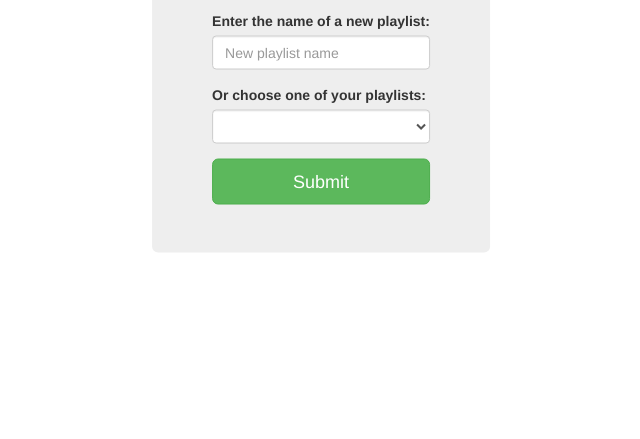
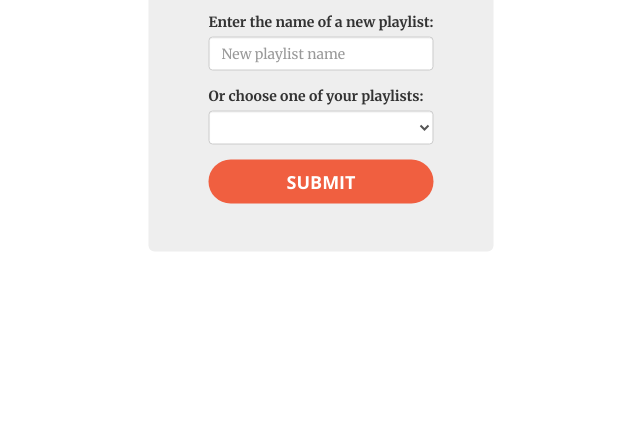
Before and after one commit to mkrum/Jamocracy, a website: page public/info.html in a window 1280 px wide. Shown: the part 361-800 px from the top of the page, without its empty margins (319-959 px from the left). Drawn offline with nearby package versions, Linux system fonts and the light colour scheme; no server answers.

Commit message:
better button on info

```diff
--- a/public/info.html
+++ b/public/info.html
@@ -5,6 +5,34 @@
 		<link rel="stylesheet" href="//netdna.bootstrapcdn.com/bootstrap/3.1.1/css/bootstrap.min.css">
 		<link rel="stylesheet" type="text/css" href="style.css">
 		<script src = "https://ajax.googleapis.com/ajax/libs/jquery/1.11.3/jquery.min.js"> </script>
+		<meta charset="utf-8">
+	    <meta http-equiv="X-UA-Compatible" content="IE=edge">
+	    <meta name="viewport" content="width=device-width, initial-scale=1">
+	    <meta name="description" content="">
+	    <meta name="author" content="">
+
+	    <title>Jamocracy - Send the Jams</title>
+
+	    <!-- Bootstrap Core CSS -->
+	    <link rel="stylesheet" href="css/bootstrap.min.css" type="text/css">
+
+	    <!-- Custom Fonts -->
+	    <link href='http://fonts.googleapis.com/css?family=Open+Sans:300italic,400italic,600italic,700italic,800italic,400,300,600,700,800' rel='stylesheet' type='text/css'>
+	    <link href='http://fonts.googleapis.com/css?family=Merriweather:400,300,300italic,400italic,700,700italic,900,900italic' rel='stylesheet' type='text/css'>
+	    <link rel="stylesheet" href="font-awesome/css/font-awesome.min.css" type="text/css">
+
+	    <!-- Plugin CSS -->
+	    <link rel="stylesheet" href="css/animate.min.css" type="text/css">
+
+	    <!-- Custom CSS -->
+	    <link rel="stylesheet" href="css/creative.css" type="text/css">
+
+	    <!-- HTML5 Shim and Respond.js IE8 support of HTML5 elements and media queries -->
+	    <!-- WARNING: Respond.js doesn't work if you view the page via file:// -->
+	    <!--[if lt IE 9]>
+	        <script src="https://oss.maxcdn.com/libs/html5shiv/3.7.0/html5shiv.js"></script>
+	        <script src="https://oss.maxcdn.com/libs/respond.js/1.4.2/respond.min.js"></script>
+	    <![endif]-->
 	</head>
 	<body>
 		<div class="container">
@@ -24,7 +52,8 @@
 						<select class="form-control" id="playlist-select" name="existingPlaylistId">
 						</select>
 					</div>
-					<button type="submit" class="btn btn-lg btn-success btn-block">Submit</button>
+					<button type="submit" class="btn btn-lg btn-primary btn-block">Submit</button>
+
 				</form>
 			</div>
 		</div>
```
Also changed, not shown: public/index.html (+1 -1 lines).
